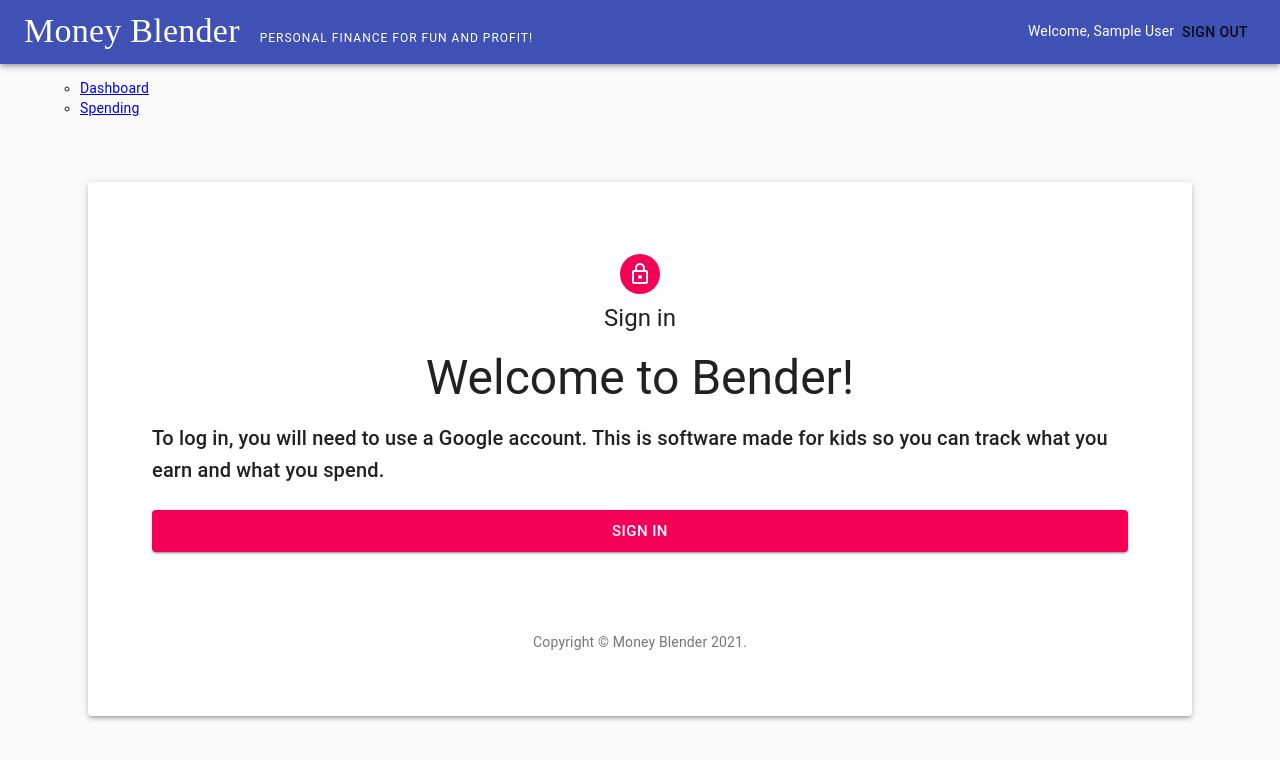
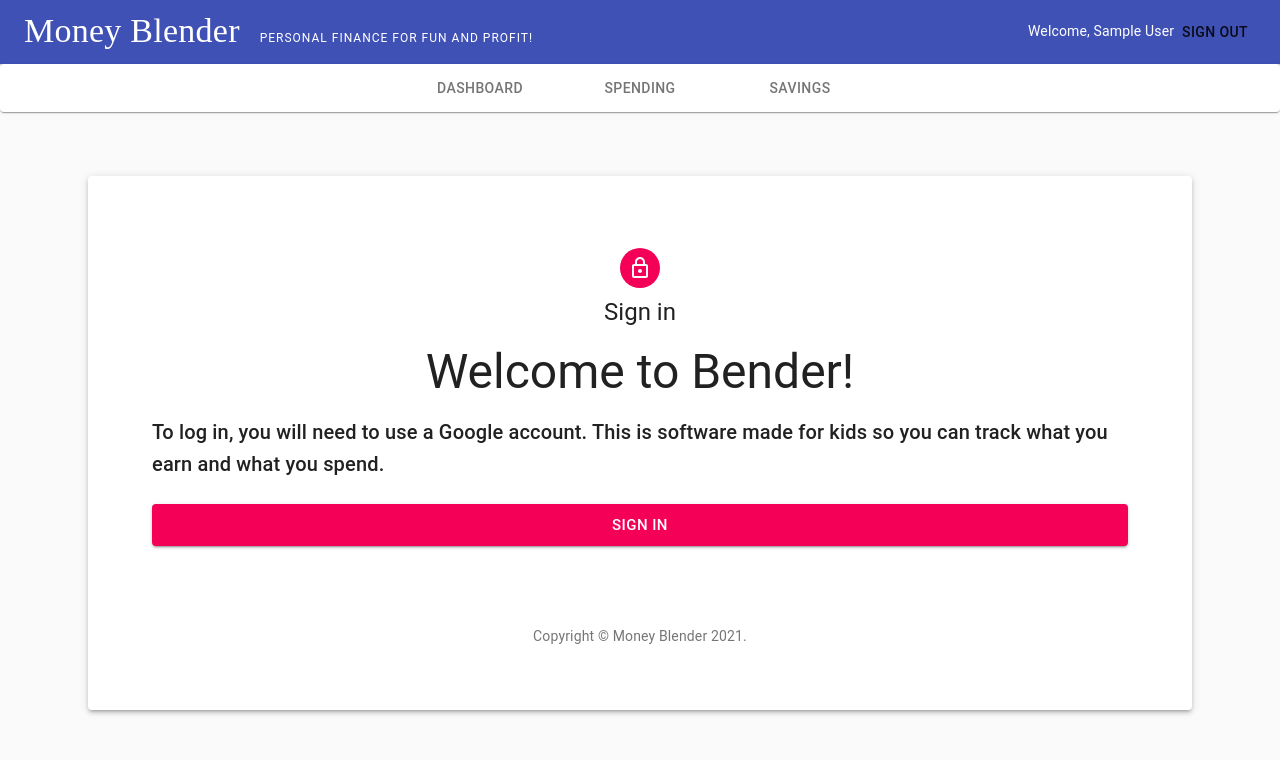
Before and after one commit to switzerb/money-blender, a React (Create React App) app: page /sign-in in a window 1280 px wide. Shown: the top 760 px of the page. Built offline with nearby package versions, Linux system fonts and the light colour scheme; no server answers; sample sign-in values are in the browser's storage; what @nandorojo/swr-firestore would draw is missing.

Commit message:
add tabbed navigation

```diff
--- a/src/components/AppHeader.tsx
+++ b/src/components/AppHeader.tsx
@@ -6,7 +6,7 @@ import Typography from '@material-ui/core/Typography';
 import Button from '@material-ui/core/Button';
 import useAuth from '../hooks/useAuth';
 import { Link, useHistory } from 'react-router-dom';
-// import Navigation from './Navigation';
+import Navigation from './Navigation';
 
 const useStyles = makeStyles((theme) => ({
     root: {
@@ -53,17 +53,7 @@ const AppHeader: FC = () => {
                     )}
                 </Toolbar>
             </AppBar>
-            {/* {current_user && <Navigation />} */}
-            <ul>
-                <ul>
-                    <li>
-                        <Link to="/dashboard">Dashboard</Link>
-                    </li>
-                    <li>
-                        <Link to="/spending">Spending</Link>
-                    </li>
-                </ul>
-            </ul>
+            {auth && auth.user && <Navigation />}
         </div>
     );
 };
--- /dev/null
+++ b/src/components/Navigation.tsx
@@ -0,0 +1,27 @@
+import React from 'react';
+import { makeStyles } from '@material-ui/core/styles';
+import Paper from '@material-ui/core/Paper';
+import Tabs from '@material-ui/core/Tabs';
+import Tab from '@material-ui/core/Tab';
+import { Link, useLocation } from 'react-router-dom';
+
+const useStyles = makeStyles({
+    root: {
+        flexGrow: 1,
+    },
+});
+
+export default function Navigation() {
+    const location = useLocation();
+    const classes = useStyles();
+
+    return (
+        <Paper className={classes.root}>
+            <Tabs value={location.pathname} indicatorColor="primary" textColor="primary" centered>
+                <Tab label="Dashboard" component={Link} to="/" value="/" />
+                <Tab label="Spending" component={Link} to="spending" value="/spending" />
+                <Tab label="Savings" component={Link} to="savings" value="/savings" />
+            </Tabs>
+        </Paper>
+    );
+}
```
